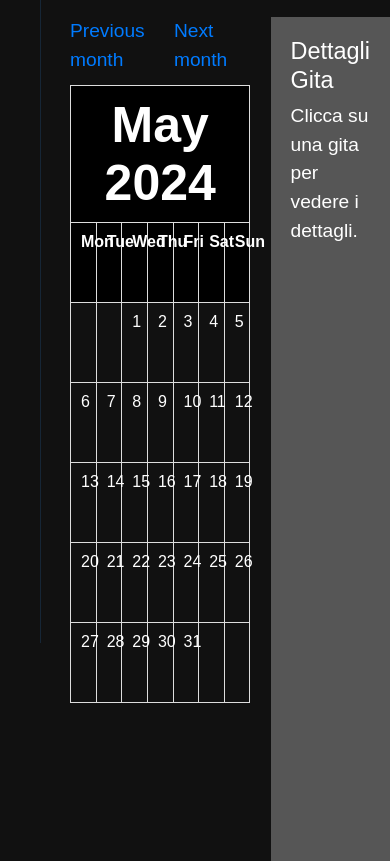
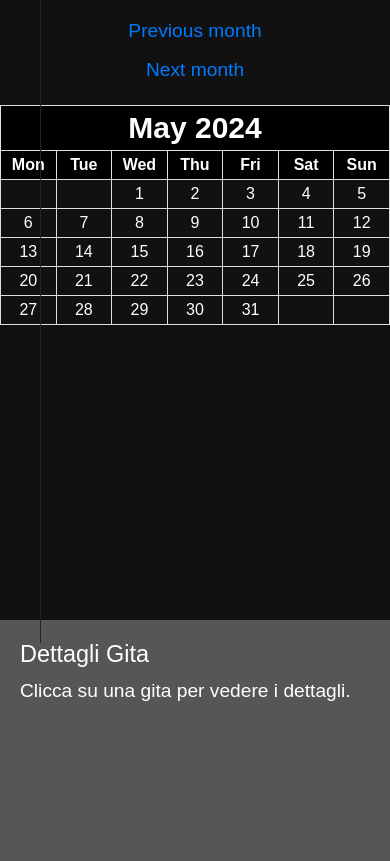
Before and after one commit to Uscite-Didattiche-2023-2024/Uscite-didattiche, a Django app: page /calendario/ in a window 390 px wide. Shown: the part 201-1062 px from the top of the page. Run offline with Django 3.2, Linux system fonts and the light colour scheme; a user stored in the database is signed in; data comes from the database, SQL or seed files in the repository; data that the repository does not hold is empty; some libraries are stand-ins or nearby versions.

Commit message:
Fixed 'calendario.css' smartphone resizing

```diff
--- a/django_project/gite/static/css/calendario.css
+++ b/django_project/gite/static/css/calendario.css
@@ -4,7 +4,8 @@
     height: 100%;
     margin-left: 70px;
 }
-th.month{
+
+th.month {
     font-size: 50px;
 }
 
@@ -13,17 +14,17 @@ th.month{
 }
 
 table.month {
-    width:90%;
+    width: 90%;
     height: auto;
     table-layout: fixed;
     border-collapse: collapse;
 }
 
-table.month tr{
+table.month tr {
     height: 80px;
 }
 
-table.month td{
+table.month td {
     cursor: pointer;
 }
 
@@ -65,6 +66,83 @@ table.month td a {
     text-decoration: underline;
 }
 
-table.month td.noday{
+table.month td.noday {
     cursor: not-allowed;
 }
+
+/* Media Queries per dispositivi mobili */
+@media (max-width: 768px) {
+    #content-main {
+        flex-direction: column;
+        margin-left: 0;
+    }
+
+    #calendarDiv, #eventDiv {
+        width: 100%;
+    }
+
+    th.month {
+        font-size: 30px;
+    }
+
+    .object-tools {
+        width: 100%;
+        flex-direction: column;
+        align-items: center;
+    }
+
+    .object-tools li {
+        margin-bottom: 10px;
+    }
+
+    table.month tr {
+        height: auto;
+    }
+
+    table.month th, table.month td {
+        padding: 5px;
+    }
+
+    table.month {
+        width: 100%;
+    }
+
+    table.month td a {
+        font-size: 12px; /* Imposta una dimensione del font più piccola per dispositivi mobili */
+    }
+}
+
+@media (max-width: 1100px) {
+    table.month td a {
+        font-size: 12px; /* Imposta una dimensione del font più piccola per dispositivi mobili */
+    }
+}
+
+@media (max-width: 850px) {
+    table.month td a {
+        font-size: 10px; /* Imposta una dimensione del font più piccola per dispositivi mobili */
+    }
+}
+@media (max-width: 768px) {
+    table.month td a {
+        font-size: 14px; /* Imposta una dimensione del font più piccola per dispositivi mobili */
+    }
+}
+
+@media (max-width: 550px) {
+    table.month td a {
+        font-size: 12px; /* Imposta una dimensione del font più piccola per dispositivi mobili */
+    }
+}
+
+@media (max-width: 450px) {
+    table.month td a {
+        font-size: 10px; /* Imposta una dimensione del font più piccola per dispositivi mobili */
+    }
+}
+
+@media (max-width: 385px) {
+    table.month td a {
+        font-size: 7px; /* Imposta una dimensione del font più piccola per dispositivi mobili */
+    }
+}
```
